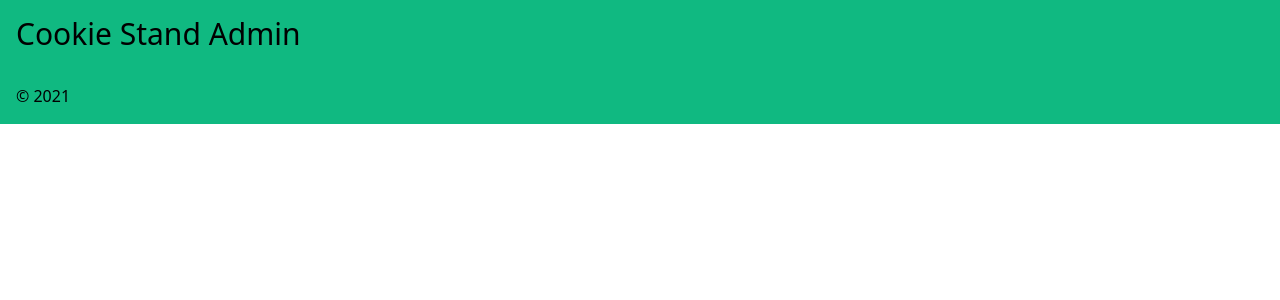
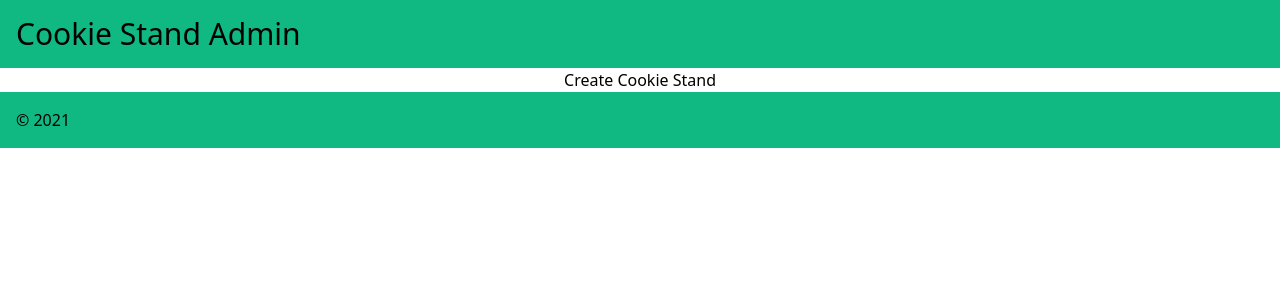
Before and after one commit to wpiao/cookie-stand-admin, a Next.js app: page / in a window 1280 px wide. Shown: the top 300 px of the page. Built offline with nearby package versions, Linux system fonts and the light colour scheme.

Commit message:
WIP Form

```diff
--- a/pages/index.tsx
+++ b/pages/index.tsx
@@ -14,7 +14,11 @@ const Home: NextPage = () => {
       </Head>
 
       <Header />
-      <main className="flex w-full flex-1 flex-col items-center justify-center px-20 text-center"></main>
+      <main className="flex w-full flex-1 flex-col items-center justify-center px-20 text-center">
+        <form>
+          <div>Create Cookie Stand</div>
+        </form>
+      </main>
       <Footer />
     </div>
   )
```
